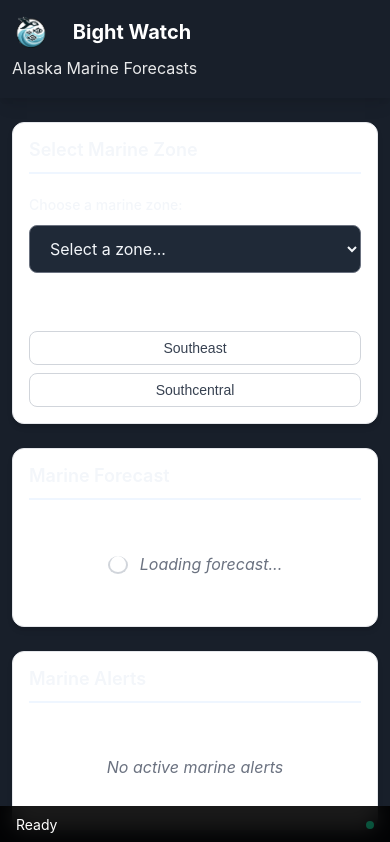
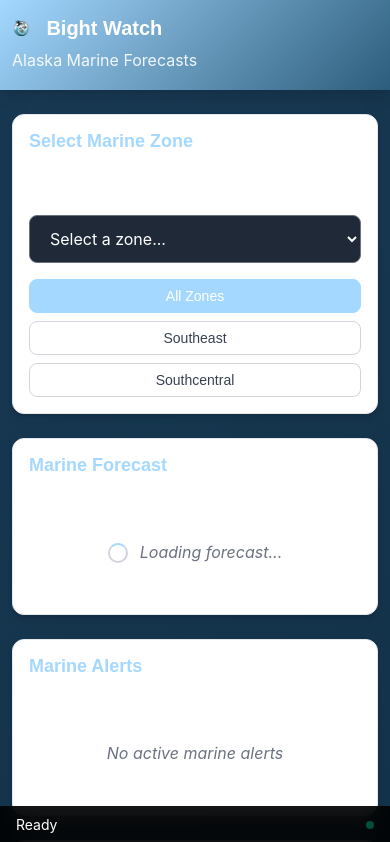
Before and after one commit to yarimitsu/boatsafe, a website: page src/index.html in a window 390 px wide. Shown: the top 842 px of the page. Drawn offline with Linux system fonts and the light colour scheme.

Commit message:
Apply oceanbight.com marine theme with gradient background and typography

```diff
--- a/src/css/main.css
+++ b/src/css/main.css
@@ -8,12 +8,14 @@
 }
 
 :root {
-    /* Ocean Bight Brand Colors */
-    --primary-dark: #181f2a;
-    --primary-light: #f3f6fa;
-    --accent-yellow: #ffe082;
-    --secondary-blue: #3b82f6;
-    --light-blue: #eff6ff;
+    /* Ocean Bight Marine Theme Colors */
+    --primary-blue: #a5d8ff;
+    --secondary-blue: #2c5d7c;
+    --glacier-blue: #183852;
+    --deep-ice-blue: #0d2c40;
+    --primary-light: #ffffff;
+    --text-light: rgba(255, 255, 255, 0.9);
+    --text-muted: rgba(255, 255, 255, 0.7);
     --accent-teal: #0d9488;
     --warning-orange: #f59e0b;
     --error-red: #dc2626;
@@ -32,7 +34,8 @@
     --gray-900: #111827;
 
     /* Typography */
-    --font-family: -apple-system, BlinkMacSystemFont, 'Segoe UI', Roboto, Oxygen, Ubuntu, Cantarell, sans-serif;
+    --font-family: 'Montserrat', -apple-system, BlinkMacSystemFont, 'Segoe UI', Roboto, Oxygen, Ubuntu, Cantarell, sans-serif;
+    --font-family-accent: 'Syne', sans-serif;
     --font-size-xs: 0.75rem;
     --font-size-sm: 0.875rem;
     --font-size-base: 1rem;
@@ -73,25 +76,51 @@ body {
     font-family: var(--font-family);
     font-size: var(--font-size-base);
     line-height: 1.6;
-    color: var(--primary-light);
-    background-color: var(--primary-dark);
+    color: var(--text-light);
+    background: linear-gradient(135deg, var(--glacier-blue) 0%, var(--deep-ice-blue) 100%);
     min-height: 100vh;
+    margin: 0;
+    padding: 0;
 }
 
 h1, h2, h3, h4, h5, h6 {
+    font-family: var(--font-family-accent);
     font-weight: 600;
     line-height: 1.2;
     margin-bottom: var(--spacing-3);
-    color: var(--primary-light);
+    color: var(--primary-blue);
 }
 
 /* Logo Styling */
 .logo {
-    height: 2rem;
+    height: 1.5rem;
     width: auto;
-    margin-right: var(--spacing-3);
+    margin-right: var(--spacing-2);
     vertical-align: middle;
-    border-radius: 10px;
+    border-radius: 4px;
+}
+
+/* Mobile-responsive logo */
+@media (max-width: 768px) {
+    .logo {
+        height: 1.25rem;
+        margin-right: var(--spacing-2);
+    }
+
+    .app-title {
+        font-size: var(--font-size-xl);
+    }
+}
+
+@media (max-width: 480px) {
+    .logo {
+        height: 1rem;
+        margin-right: var(--spacing-1);
+    }
+
+    .app-title {
+        font-size: var(--font-size-lg);
+    }
 }
 
 h1 { font-size: var(--font-size-3xl); }
--- a/src/index.html
+++ b/src/index.html
@@ -8,6 +8,11 @@
 
     <!-- Security Headers -->
     <meta http-equiv="Content-Security-Policy" content="default-src 'self'; script-src 'self' 'unsafe-inline'; style-src 'self' 'unsafe-inline'; connect-src 'self' https://tgftp.nws.noaa.gov https://tidesandcurrents.noaa.gov https://api.weather.gov https://www.ndbc.noaa.gov https://forecast.weather.gov; img-src 'self' data:;">
+
+    <!-- Google Fonts -->
+    <link rel="preconnect" href="https://fonts.googleapis.com">
+    <link rel="preconnect" href="https://fonts.gstatic.com" crossorigin>
+    <link href="https://fonts.googleapis.com/css2?family=Montserrat:wght@300;400;500;600;700&family=Syne:wght@400;500;600;700&display=swap" rel="stylesheet">
 
     <!-- CSS -->
     <link rel="stylesheet" href="css/main.css">
```
